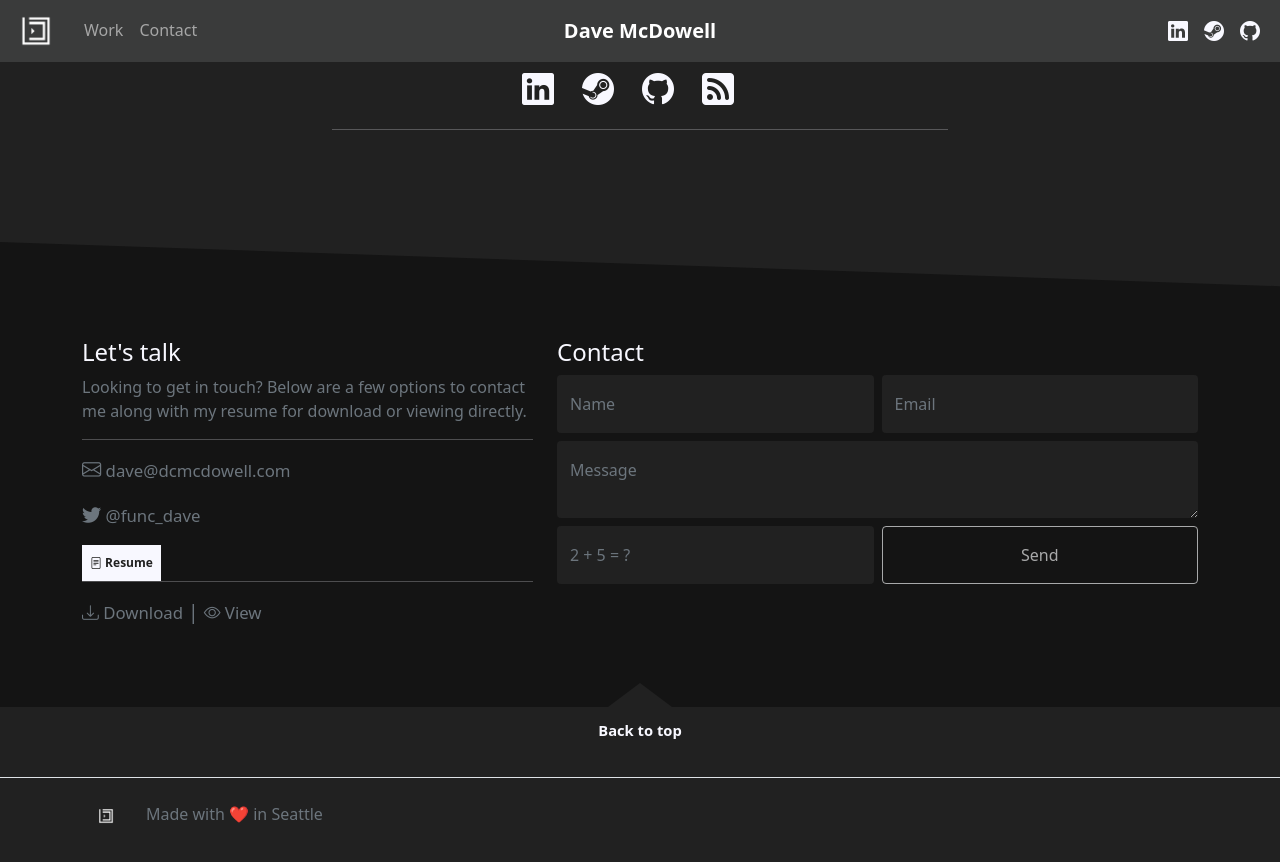
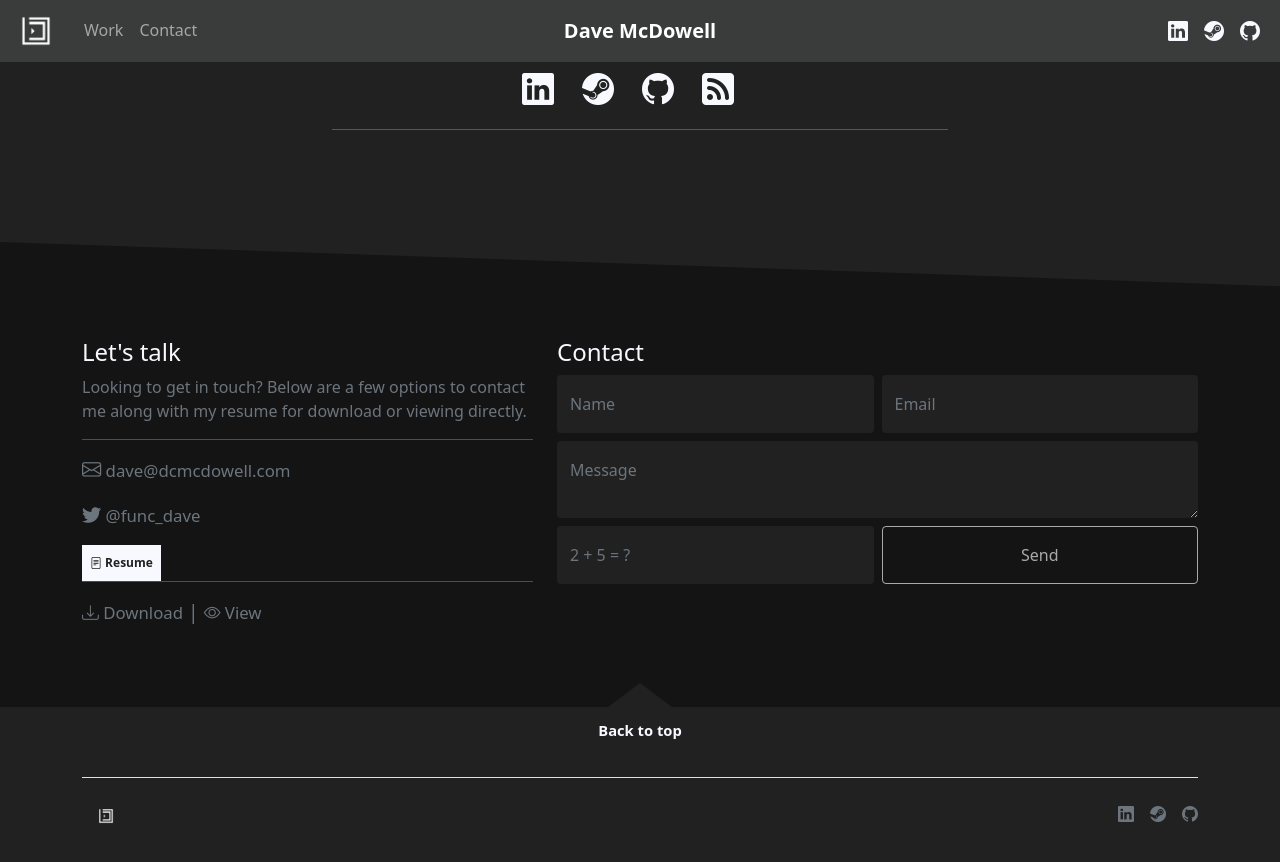
Before and after one commit to davemcdowell/portfolio, a Jekyll site: the page built from index.html, in a window 1280 px wide and 900 px high, scrolled down 1200 px. Shown: the top 862 px of the window. Built offline with Jekyll 4.4.1, drawn with Linux system fonts in a browser that asks for light colours; nearby versions of some CDN libraries.

Commit message:
Update footer.html

```diff
--- a/_includes/footer.html
+++ b/_includes/footer.html
@@ -1,15 +1,14 @@
+<div class="container">
     <footer class="d-flex flex-wrap justify-content-between align-items-center py-3 my-4 border-top">
-    <div class="container">
             <div class="col-md-4 d-flex align-items-center">
             <a class="navbar-brand nav-link d-none d-lg-block" href="#top" rel="noopener">
                 <img class="hvr-bounce-in" loading="lazy" src="{{ '/assets/icons/dcm-icon.png' | relative_url }}" width="16px" height="16px" alt="logo">
             </a>
-        <span class="mb-3 mb-md-0 text-muted">Made with ❤️ in Seattle</span>
             </div>
             <ul class="nav col-md-4 justify-content-end list-unstyled d-flex">
-            <li class="ms-3"><a class="text-muted" href="#"><svg class="bi" width="24" height="24"><use xlink:href="#twitter"></use></svg></a></li>
-            <li class="ms-3"><a class="text-muted" href="#"><svg class="bi" width="24" height="24"><use xlink:href="#instagram"></use></svg></a></li>
-            <li class="ms-3"><a class="text-muted" href="#"><svg class="bi" width="24" height="24"><use xlink:href="#facebook"></use></svg></a></li>
+                <li class="ms-3"><a class="text-muted" href="{{ site.linkedin_url }}"><i class="bi bi-linkedin" aria-hidden="true"></i></a></li>
+                <li class="ms-3"><a class="text-muted" href="{{ site.steam_url }}"><i class="bi bi-steam" aria-hidden="true"></i></a></li>
+                <li class="ms-3"><a class="text-muted" href="{{ site.github_url }}"><i class="bi bi-github" aria-hidden="true"></i></a></li>
             </ul>
+    </footer>
 </div>
-</footer>
```
Lines whose indentation alone changed are shown as unchanged.
